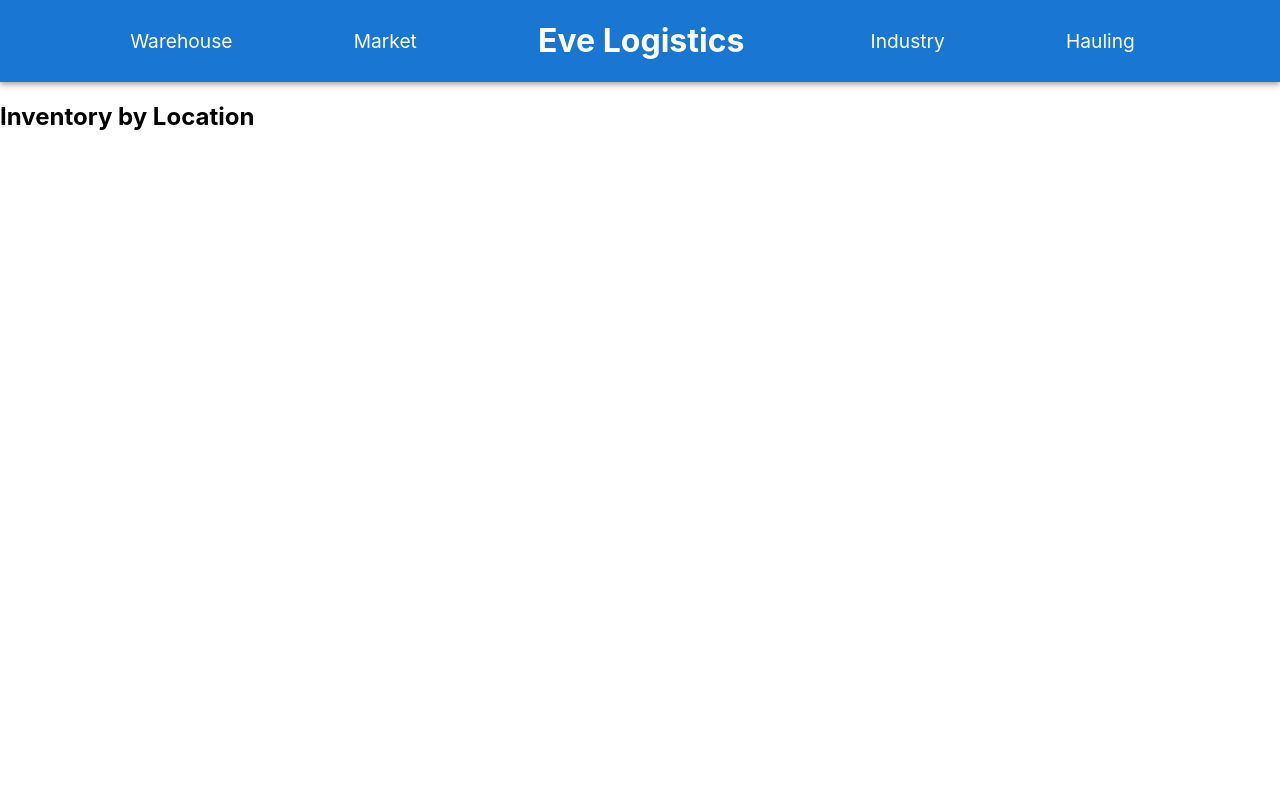
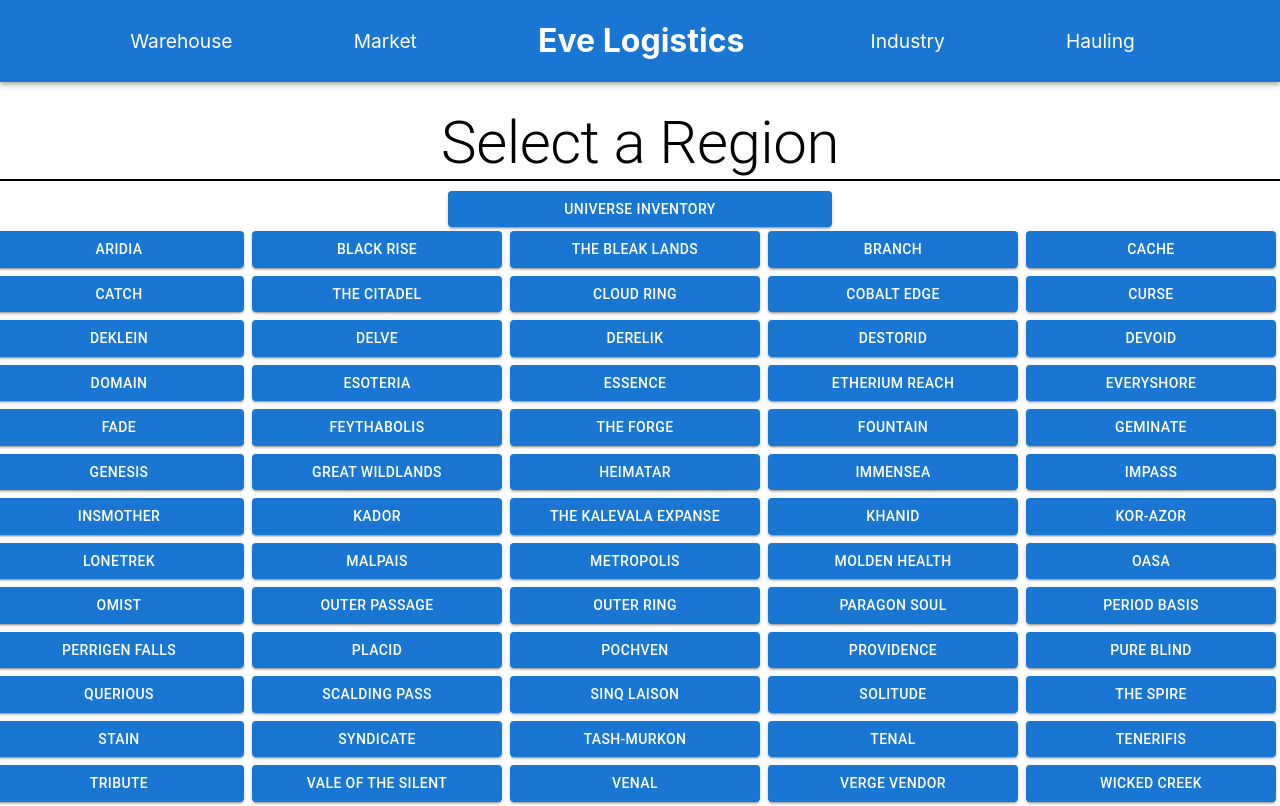
Before and after one commit to Revivedaniel/EveLogistics-Frontend, a React (Create React App) app in the folder eve-logistics-frontend/: page /warehouse/inventory-by-location in a window 1280 px wide. Built offline with nearby package versions, Linux system fonts and the light colour scheme.

Commit message:
Started working on Inventory by Location

```diff
--- a/eve-logistics-frontend/src/general/GenericTasks.module.css
+++ b/eve-logistics-frontend/src/general/GenericTasks.module.css
@@ -24,3 +24,26 @@
     font-size: larger;
     margin-right: 15px;
 }
+
+.extraButton {
+    margin-bottom: 10px;
+}
+
+.selectionList {
+    display: flex;
+    align-items: center;
+    flex-direction: column;
+}
+
+.selectionList button {
+    width: 30%;
+}
+
+.selectionList div {
+    width: 1300px;
+}
+
+.selectionList div button {
+    width: 250px;
+    margin: 4px;
+}
--- a/eve-logistics-frontend/src/warehouse/InventoryByLocation.tsx
+++ b/eve-logistics-frontend/src/warehouse/InventoryByLocation.tsx
@@ -1,3 +1,14 @@
+import RegionSelect from "../general/RegionSelect";
+import { useState } from 'react';
+import { region } from "../general/General.model";
+
 export default function InventoryByLocation() {
-    return <h2>Inventory by Location</h2>
+
+  const [region, setRegion] = useState<region | undefined>(undefined);
+
+  return (
+    <>
+      {region ? <h2>System Select: {region.name}</h2> : <RegionSelect setRegion={setRegion} />}
+    </>
+  );
 }
```
Also changed, not shown: eve-logistics-frontend/src/warehouse/InventoryByItem.tsx (+20 -4 lines).
